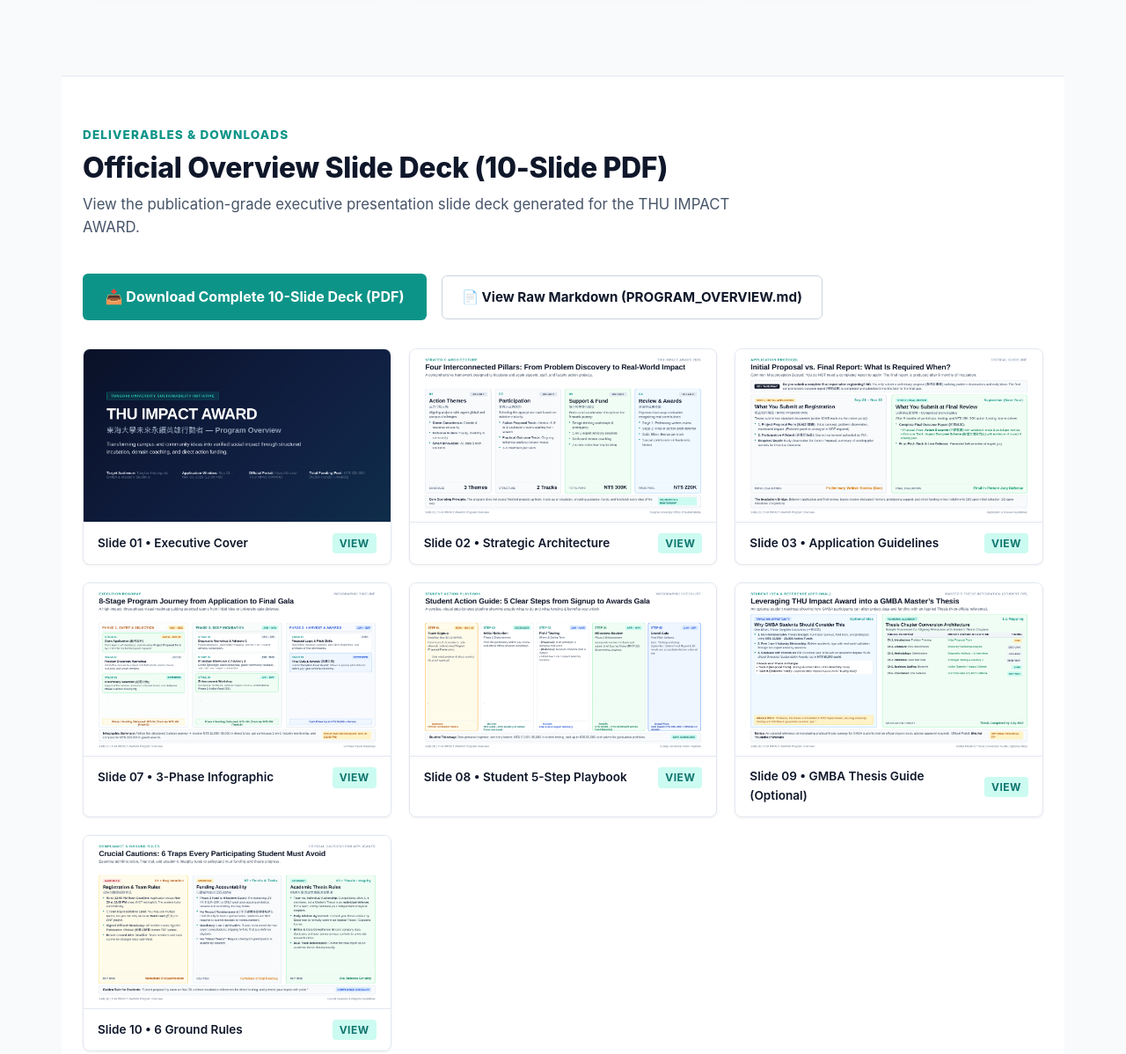
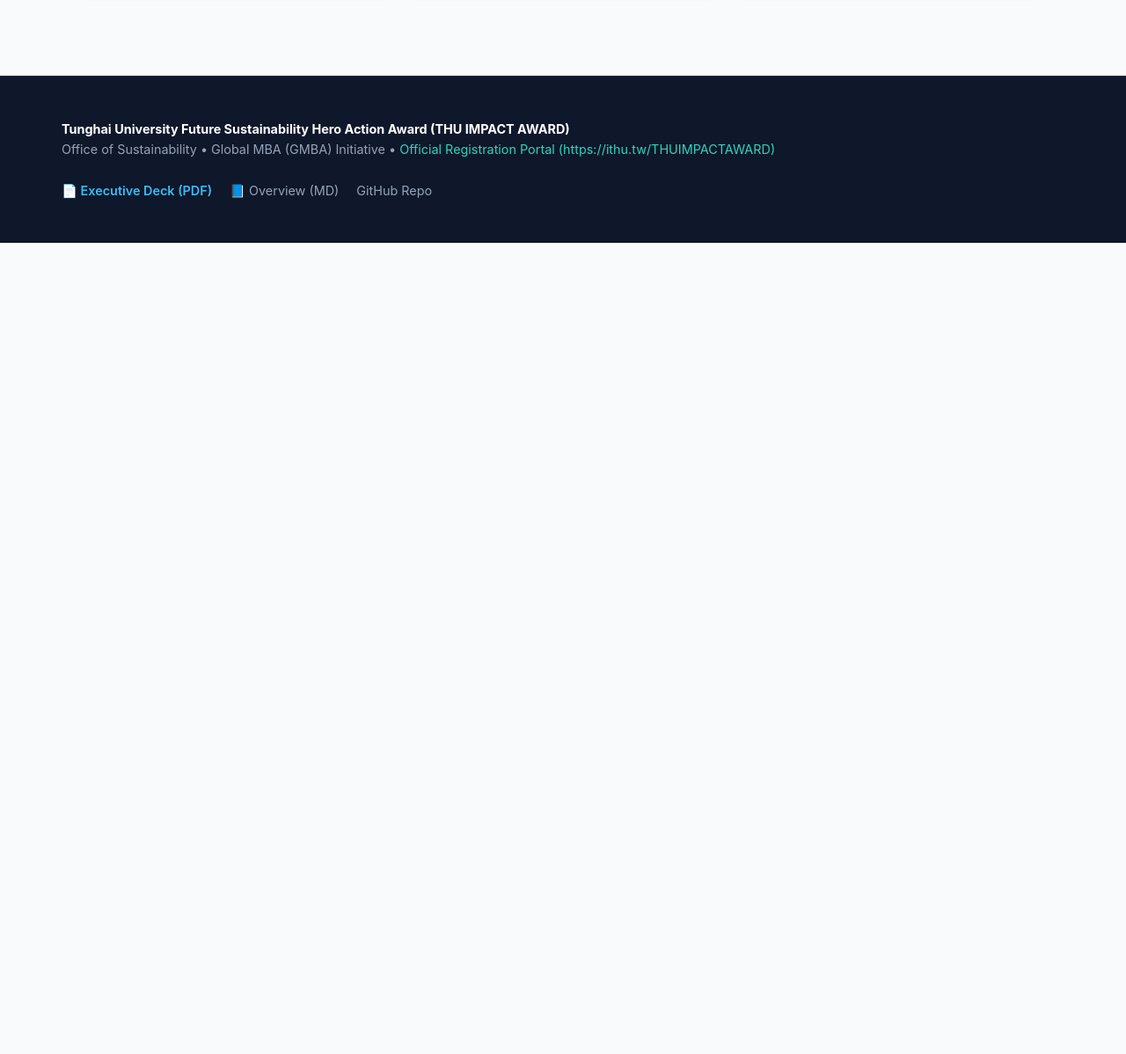
Before and after one commit to thugmba/thu_impact_award, a plain HTML site: page index.html in a window 1280 px wide. Shown: the part 7153-8351 px from the top of the page at 88% size. After the commit the page ends 7429 px from the top, so only its background shows below. Drawn offline with Linux system fonts and the light colour scheme.

Commit message:
refactor: Remove redundant slide deck preview gallery from web portal

```diff
--- a/index.html
+++ b/index.html
@@ -594,47 +594,6 @@
       padding-top: 0.5rem;
       font-size: 0.8rem;
       font-weight: 700;
-    }
-
-    /* PDF Deck Gallery */
-    .preview-gallery {
-      display: grid;
-      grid-template-columns: repeat(auto-fill, minmax(280px, 1fr));
-      gap: 1.25rem;
-      margin: 1.5rem 0;
-    }
-
-    .preview-card {
-      background: var(--bg-card);
-      border: 1px solid var(--border);
-      border-radius: var(--radius);
-      overflow: hidden;
-      box-shadow: var(--shadow-sm);
-      text-decoration: none;
-      color: inherit;
-      transition: transform 0.15s, box-shadow 0.15s;
-    }
-
-    .preview-card:hover {
-      transform: translateY(-3px);
-      box-shadow: var(--shadow-md);
-    }
-
-    .preview-card img {
-      width: 100%;
-      height: auto;
-      display: block;
-      border-bottom: 1px solid var(--border);
-    }
-
-    .preview-card-caption {
-      padding: 0.75rem 1rem;
-      font-size: 0.85rem;
-      font-weight: 600;
-      color: var(--primary);
-      display: flex;
-      justify-content: space-between;
-      align-items: center;
     }
 
     /* Footer */
@@ -1394,78 +1353,6 @@
     </div>
   </section>
 
-  <!-- Section 8: Slide Deck Gallery -->
-  <section class="container" style="background: #FFFFFF; border-top: 1px solid var(--border);">
-    <div class="section-header">
-      <div class="section-kicker">Deliverables & Downloads</div>
-      <h2 class="section-title">Official Overview Slide Deck (10-Slide PDF)</h2>
-      <p class="section-desc">
-        View the publication-grade executive presentation slide deck generated for the THU IMPACT AWARD.
-      </p>
-    </div>
-
-    <div style="margin-bottom: 2rem;">
-      <a href="THU_IMPACT_AWARD_Overview_Deck.pdf" class="btn btn-primary" target="_blank" style="font-size: 1rem; padding: 0.85rem 1.6rem;">
-        📥 Download Complete 10-Slide Deck (PDF)
-      </a>
-      <a href="PROGRAM_OVERVIEW.md" class="btn btn-secondary" style="margin-left: 0.75rem; color: var(--primary); border: 1px solid var(--border-dark);">
-        📄 View Raw Markdown (PROGRAM_OVERVIEW.md)
-      </a>
-    </div>
-
-    <div class="preview-gallery">
-      <a href="slide_preview-01.png" class="preview-card" target="_blank">
-        <img src="slide_preview-01.png" alt="Slide 1 Cover">
-        <div class="preview-card-caption">
-          <span>Slide 01 • Executive Cover</span>
-          <span class="badge badge-teal">View</span>
-        </div>
-      </a>
-      <a href="slide_preview-02.png" class="preview-card" target="_blank">
-        <img src="slide_preview-02.png" alt="Slide 2 Four Pillars">
-        <div class="preview-card-caption">
-          <span>Slide 02 • Strategic Architecture</span>
-          <span class="badge badge-teal">View</span>
-        </div>
-      </a>
-      <a href="slide_preview-03.png" class="preview-card" target="_blank">
-        <img src="slide_preview-03.png" alt="Slide 3 Application vs Final">
-        <div class="preview-card-caption">
-          <span>Slide 03 • Application Guidelines</span>
-          <span class="badge badge-teal">View</span>
-        </div>
-      </a>
-      <a href="slide_preview-07.png" class="preview-card" target="_blank">
-        <img src="slide_preview-07.png" alt="Slide 7 3-Phase Timeline">
-        <div class="preview-card-caption">
-          <span>Slide 07 • 3-Phase Infographic</span>
-          <span class="badge badge-teal">View</span>
-        </div>
-      </a>
-      <a href="slide_preview-08.png" class="preview-card" target="_blank">
-        <img src="slide_preview-08.png" alt="Slide 8 Student Pipeline">
-        <div class="preview-card-caption">
-          <span>Slide 08 • Student 5-Step Playbook</span>
-          <span class="badge badge-teal">View</span>
-        </div>
-      </a>
-      <a href="slide_preview-09.png" class="preview-card" target="_blank">
-        <img src="slide_preview-09.png" alt="Slide 9 GMBA Thesis Strategy">
-        <div class="preview-card-caption">
-          <span>Slide 09 • GMBA Thesis Guide (Optional)</span>
-          <span class="badge badge-teal">View</span>
-        </div>
-      </a>
-      <a href="slide_preview-10.png" class="preview-card" target="_blank">
-        <img src="slide_preview-10.png" alt="Slide 10 Crucial Cautions">
-        <div class="preview-card-caption">
-          <span>Slide 10 • 6 Ground Rules</span>
-          <span class="badge badge-teal">View</span>
-        </div>
-      </a>
-    </div>
-  </section>
-
   <!-- Footer -->
   <footer class="footer">
     <div class="footer-container">
@@ -1473,8 +1360,10 @@
         <strong style="color: #FFFFFF;">Tunghai University Future Sustainability Hero Action Award (THU IMPACT AWARD)</strong><br>
         Office of Sustainability • Global MBA (GMBA) Initiative • <a href="https://ithu.tw/THUIMPACTAWARD" target="_blank" style="color: #2DD4BF;">Official Registration Portal (https://ithu.tw/THUIMPACTAWARD)</a>
       </div>
-      <div>
-        <a href="https://github.com/thugmba/thu_impact_award" target="_blank">GitHub Repository: thugmba/thu_impact_award</a>
+      <div style="display: flex; gap: 1.25rem; align-items: center;">
+        <a href="THU_IMPACT_AWARD_Overview_Deck.pdf" target="_blank" style="color: #38BDF8; font-weight: 600;">📄 Executive Deck (PDF)</a>
+        <a href="PROGRAM_OVERVIEW.md" style="color: #94A3B8;">📘 Overview (MD)</a>
+        <a href="https://github.com/thugmba/thu_impact_award" target="_blank" style="color: #94A3B8;">GitHub Repo</a>
       </div>
     </div>
   </footer>
```
Also changed, not shown: slide_preview-01.png (deleted), slide_preview-02.png (deleted), slide_preview-03.png (deleted), slide_preview-04.png (deleted), slide_preview-05.png (deleted), slide_preview-06.png (deleted), slide_preview-07.png (deleted), slide_preview-08.png (deleted), slide_preview-09.png (deleted), slide_preview-10.png (deleted), 1 other file.
